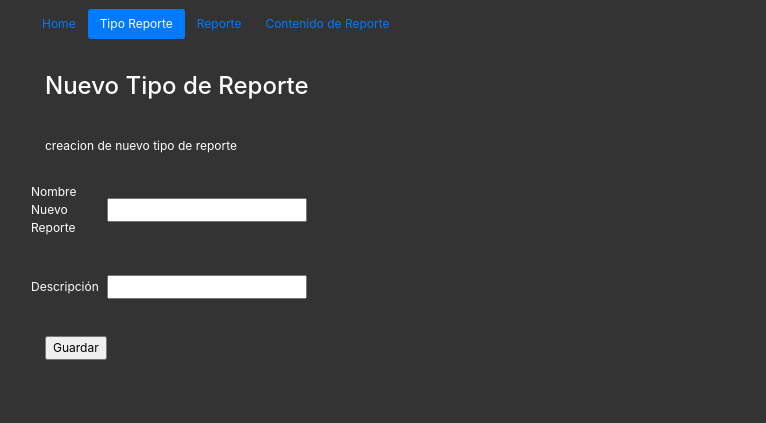
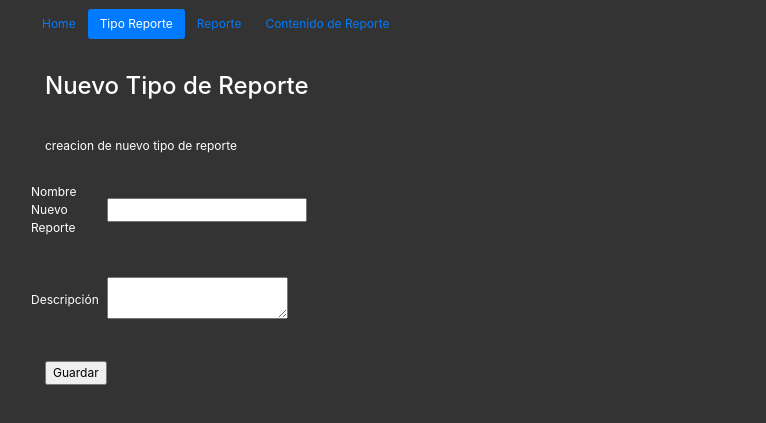
Before and after one commit to Alucardlalo/reporte-sertres-react, a React app: page /ReportType/new in a window 1280 px wide. Shown: the part 71-494 px from the top of the page, without its empty margins (55-821 px from the left). Built offline with nearby package versions, Linux system fonts and the light colour scheme.

Commit message:
fix reporttype 1.1

```diff
--- a/src/components/ReportTypeNewForm.js
+++ b/src/components/ReportTypeNewForm.js
@@ -1,5 +1,5 @@
 import React from 'react';
-import './styles/ReportTypeNewForm.css'
+import './styles/ReportTypeNewForm.css';
 
 
 class reportTypeNewForm extends React.Component{
@@ -44,18 +44,20 @@ class reportTypeNewForm extends React.Component{
             <React.Fragment>
                 <div className = "container">
                     <p className = "titleMain">creacion de nuevo tipo de reporte</p>
-                    <form onSubmit={this.handleSubmit} id="formulario">
+                    <form onSubmit={this.handleSubmit}>
                         <div>
                             <table className="col-3 tableNewReportType">
+                                <tbody>
                                 <tr>
-                                    <td>Nombre Nuevo Reporte</td>
+                                    <td>Nombre Nuevo Reporte </td>
                                     <td><input type="text" value={this.state.reportType} name="name" onChange={this.handleChangeName} /></td>
                                 </tr>
-                                <br/><br/>
+                                <tr><td><br/><br/></td></tr>
                                 <tr>
                                     <td>Descripción</td>
-                                    <td><input type="text" value={this.state.descriptionI} name = "desc" onChange={this.handleChangeDesc} /></td>
+                                    <td><textarea type="text" value={this.state.descriptionI} name = "desc" onChange={this.handleChangeDesc} /></td>
                                 </tr>
+                                </tbody>
                             </table>
                             <br/><br/>
                             <div className="col-4">
--- a/src/components/styles/ReportTypeNewForm.css
+++ b/src/components/styles/ReportTypeNewForm.css
@@ -1,4 +1,4 @@
 .tableNewReportType{
     color: white;
-    padding: 5px;
+    padding: 10px;
 }
--- a/src/pages/ReportType.js
+++ b/src/pages/ReportType.js
@@ -1,6 +1,7 @@
 import React from 'react';
 
 import ReportTypeTableAll from '../components/ReportTypeTableAll';
+import '../global.css';
 
 
 class ReportType extends React.Component{
```
